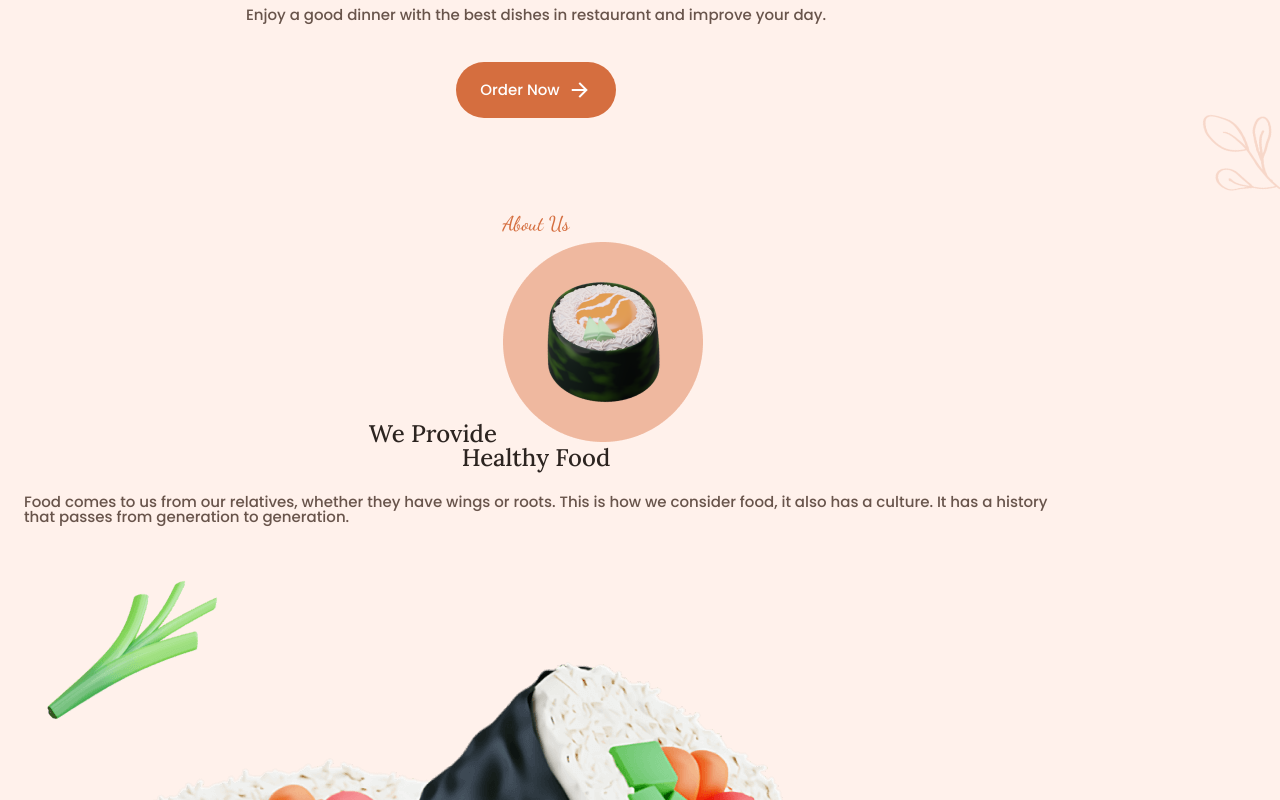
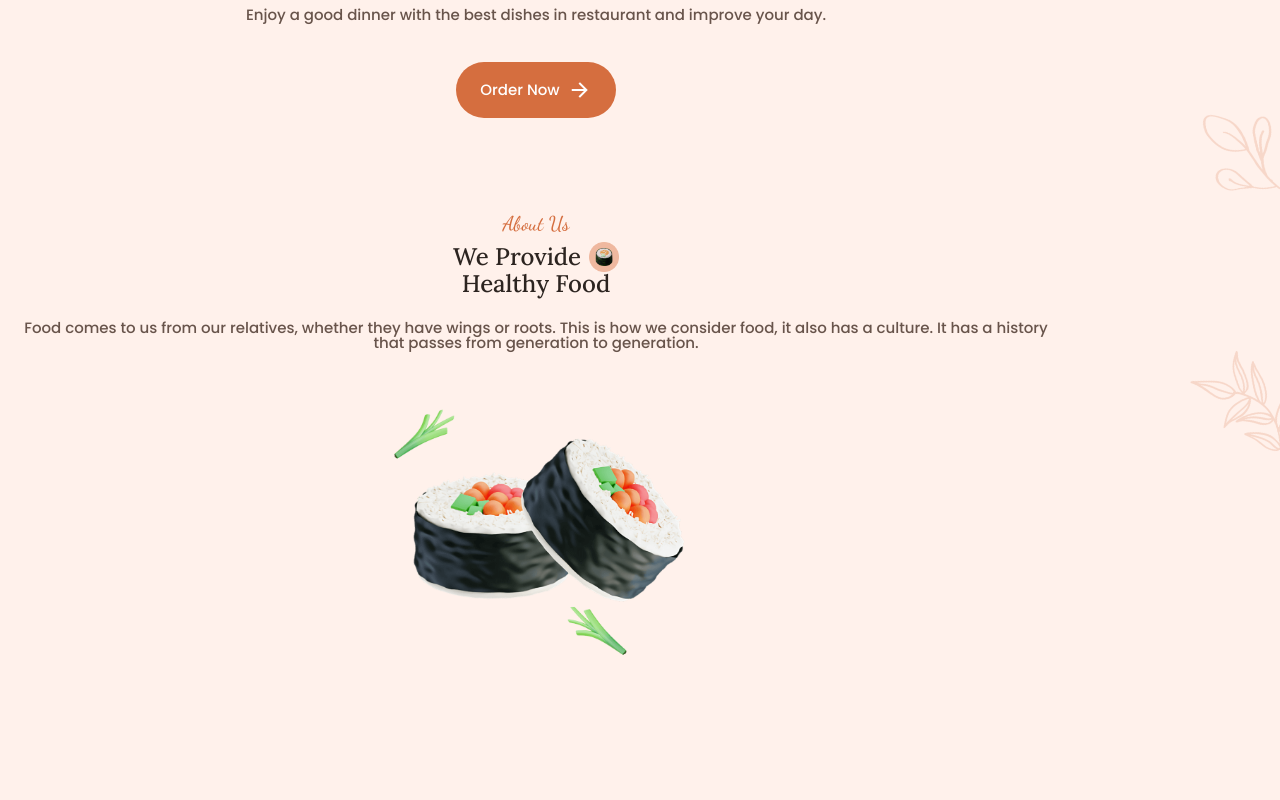
Before and after one commit to fernandadiasm/sushiRestaurant, a plain HTML site: page index.html in a window 1280 px wide. Shown: the part 460-1260 px from the top of the page. Drawn offline with nearby package versions, Linux system fonts and the light colour scheme; files whose address does not match are found by name.

Commit message:
style: :lipstick: atualiza folha de estilo css

```diff
--- a/assets/styles/style.css
+++ b/assets/styles/style.css
@@ -275,4 +275,43 @@ img {
 }
 .button:hover i {
   transform: translateX(0.25rem);
+}
+
+/*=============== VARIABLES SCSS ===============*/
+/*========== Colors ==========*/
+/*Color mode HSL(hue, saturation, lightness)*/
+/*========== Font and typography ==========*/
+/*========== Font weight ==========*/
+/*========== z index ==========*/
+/*=============== ABOUT ===============*/
+.about {
+  position: relative;
+}
+.about__container {
+  row-gap: 3rem;
+}
+.about__container .about__data {
+  text-align: center;
+}
+.about__container .about__data .about__title img {
+  width: 30px;
+}
+.about__container .about__data .about__title div {
+  display: flex;
+  justify-content: center;
+  align-items: center;
+  -moz-column-gap: 0.5rem;
+       column-gap: 0.5rem;
+}
+.about__container .about__img {
+  width: 300px;
+  justify-self: center;
+}
+.about__leaf {
+  width: 100px;
+  opacity: 0.2;
+  position: absolute;
+  right: -1.5rem;
+  bottom: 11rem;
+  transform: rotate(-15deg);
 }/*# sourceMappingURL=style.css.map */
```
Also changed, not shown: 1 other file.
